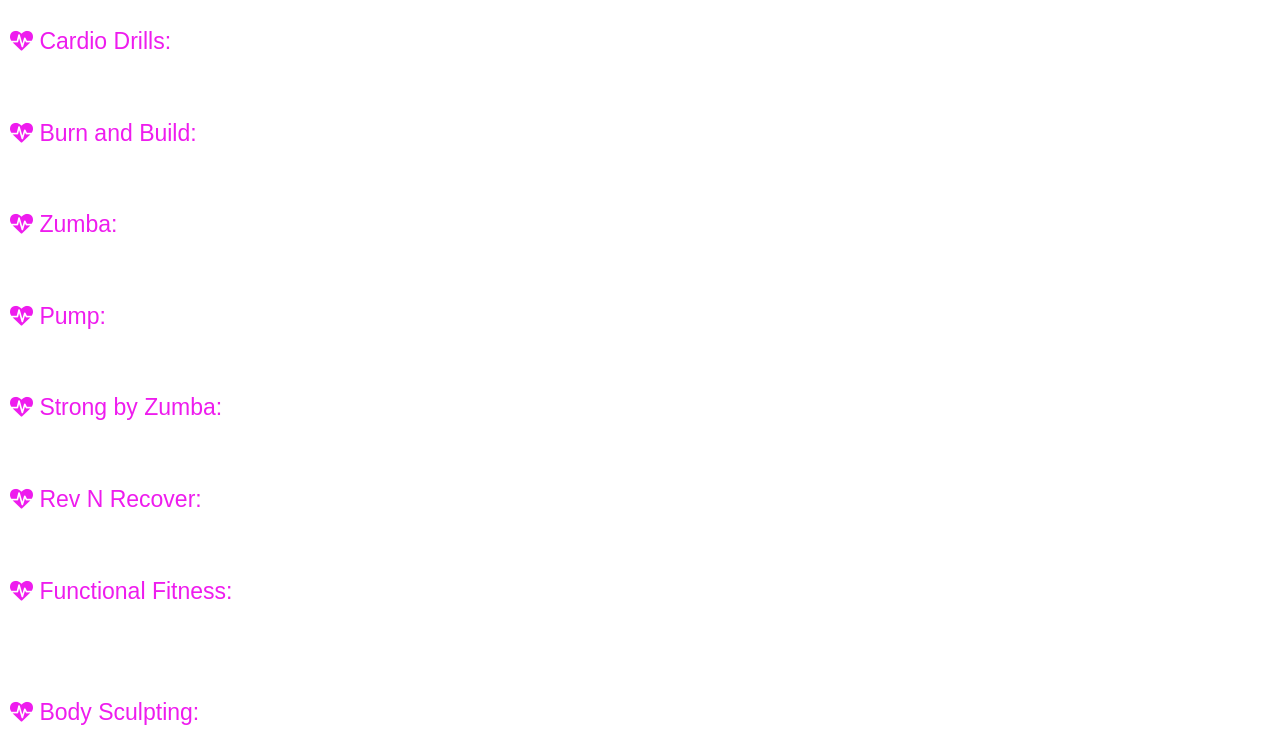
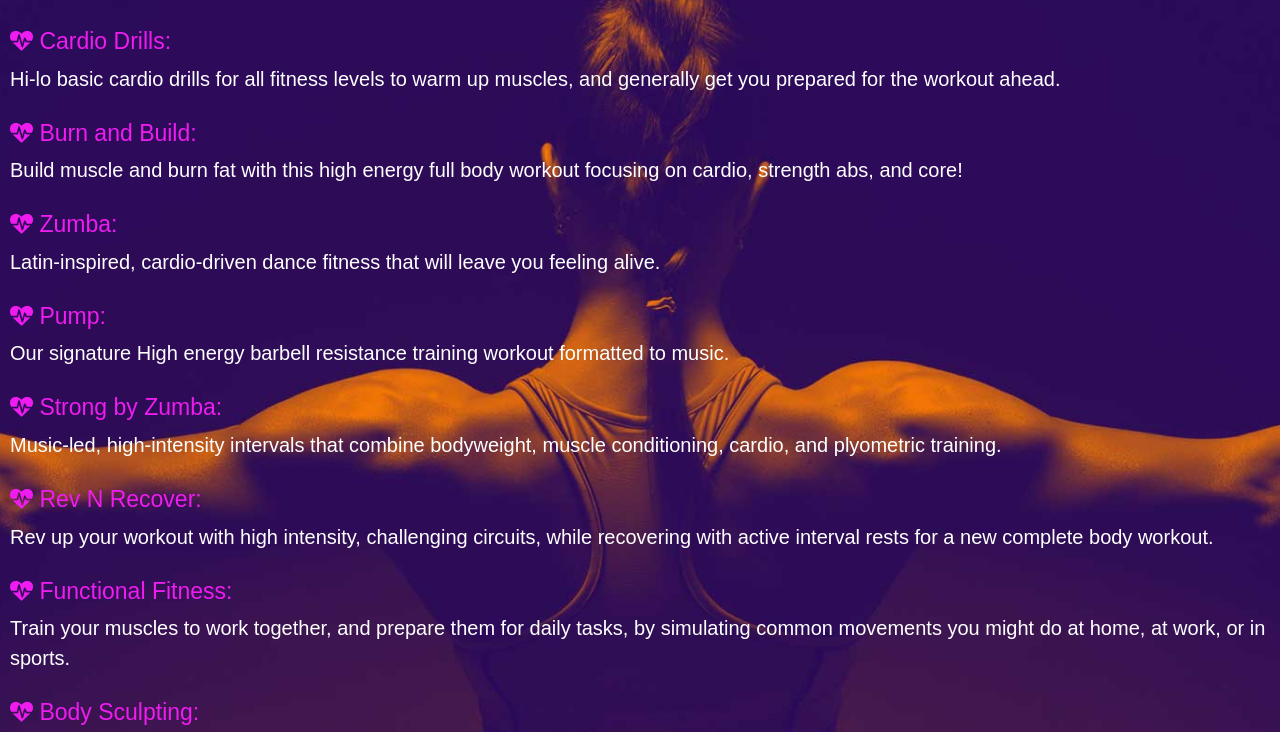
Before and after one commit to Code-Institute-Submissions/rpaulnarcis-milestone1_ReSub, a plain HTML site: page aboutus.html in a window 1280 px wide. Shown: the part 742-1474 px from the top of the page. Drawn offline with nearby package versions, Linux system fonts and the light colour scheme.

Commit message:
added -img to exprogram class

```diff
--- a/aboutus.html
+++ b/aboutus.html
@@ -53,7 +53,7 @@
 	</div>
 </div>
 <div class="container-wrapper-exprogram">
-    <div class="exprogram">
+    <div class="exprogram-img">
     <div class="row excercise-program">
 		<div class="col-12 ex-program">
 			<div class="programs">
```
